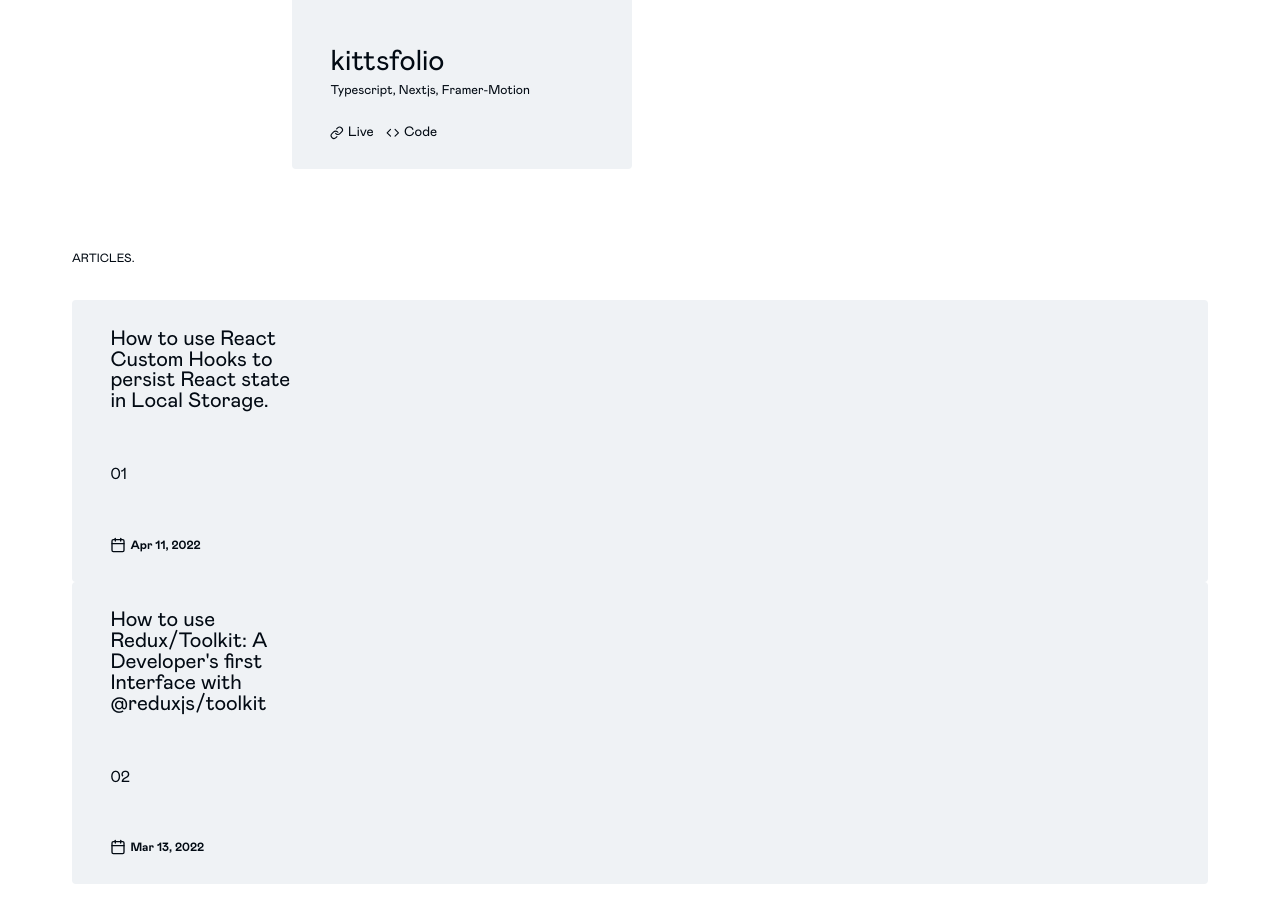
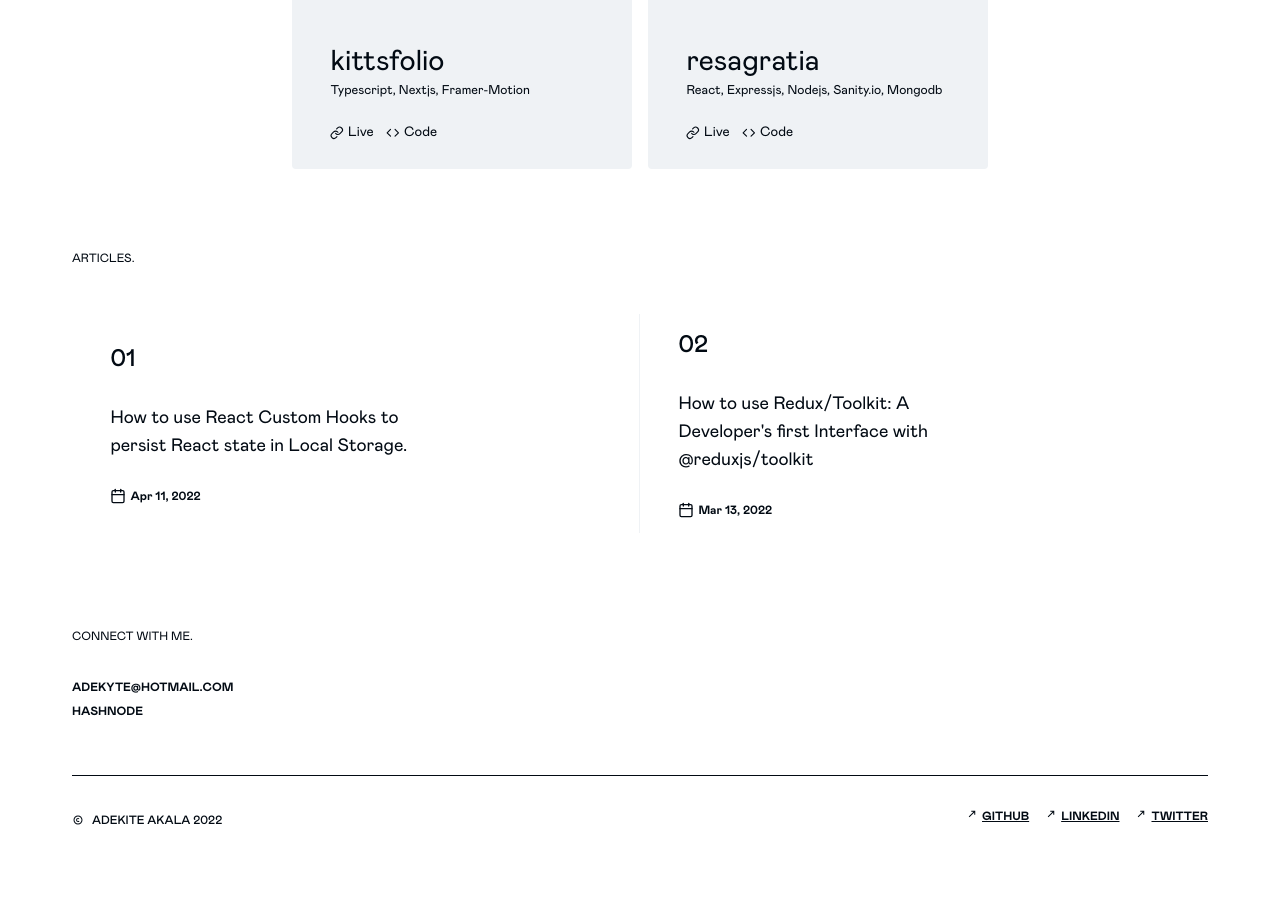
Before and after one commit to sambabib/kittsfolio, a Next.js app: page / in a window 1280 px wide. Shown: the part 1380-2303 px from the top of the page. Built offline with nearby package versions, Linux system fonts and the light colour scheme.

Commit message:
added articles && connect footer

```diff
--- a/components/articles.tsx
+++ b/components/articles.tsx
@@ -1,5 +1,6 @@
 import React from 'react';
 import type { ReactElement } from 'react';
+import classNames from 'classnames/bind';
 
 // components
 import BlogPostsCard from './blogpostsCard';
@@ -7,7 +8,12 @@ import BlogPostsCard from './blogpostsCard';
 // utils
 import { posts } from '../utils/posts';
 
+// styles
+import styles from '../styles/articles.module.scss';
+
 const Articles = (): ReactElement => {
+  let cx = classNames.bind(styles);
+
   return (
     <div className='container mx-auto my-20'>
       <section className=' px-8'>
@@ -18,9 +24,9 @@ const Articles = (): ReactElement => {
         </div>
 
         <section>
-          <div className=''>
+          <div className={cx('flex flex-row flex-wrap justify-between items-center', styles.articles)}>
             {posts.map((post, index) => (
-              <div className=''>
+              <div key={index} className={styles.articles__card}>
                 <BlogPostsCard post={post} />
               </div>
             ))}
--- a/components/blogpostsCard.tsx
+++ b/components/blogpostsCard.tsx
@@ -15,13 +15,14 @@ const BlogPostsCard = ({ post }: BlogProps): ReactElement => {
     <>
       <a href={post.link} target='__blank'>
         <div className={styles.posts__card__container}>
-          <div className={styles.card__heading}>
-            <h3>{post.title}</h3>
+          <div className={styles.card__id}>
+            <span className='text-2xl font-medium'>{post.id}</span>
           </div>
 
-          <div className="">
-            <span>{post.id}</span>
+          <div className={styles.card__heading}>
+            <h3 className='text-lg'>{post.title}</h3>
           </div>
+
 
           <div className={styles.card__date}>
             <FiCalendar /> <span>{post.postedOn}</span>
--- /dev/null
+++ b/components/connect.tsx
@@ -0,0 +1,72 @@
+import React from 'react';
+import type { ReactElement } from 'react';
+import { CgCopyright, CgArrowTopRight } from 'react-icons/cg';
+
+const Connect = (): ReactElement => {
+  return (
+    <div className='container mx-auto my-20'>
+      <section className=' px-8'>
+        <div className=''>
+          <h3 className='leading-relaxed text-xs uppercase font-light mb-8'>
+            Connect with me.
+          </h3>
+        </div>
+
+        <section>
+          <div className='flex flex-col'>
+            <span className='text-sm lg:text-xs font-semibold uppercase w-full hover:underline transition-all pb-2'>
+              <a href='mailto:adekyte@hotmail.com'>adekyte@hotmail.com</a>
+            </span>
+
+            <span className='text-sm lg:text-xs font-semibold uppercase w-full hover:underline transition-all pb-2'>
+              <a href='https://kitts.hashnode.dev/' target='__blank'>
+                Hashnode
+              </a>
+            </span>
+          </div>
+
+          <div className='border-t border-t-solid border-t-[#020a13] my-12 flex flex-col-reverse items-center md:flex md:flex-row md:justify-between'>
+            <div className='my-8'>
+              <span className='text-xs uppercase flex flex-row items-center font-medium'>
+                <CgCopyright className='mr-2' /> Adekite Akala{' '}
+                {new Date().getFullYear()}
+              </span>
+            </div>
+
+            <div className='my-8 flex flex-row gap-4'>
+              <span className='text-sm lg:text-xs font-semibold uppercase w-full underline transition-all pb-2'>
+                <a
+                  className='flex flex-row gap-1'
+                  href='https://kitts.hashnode.dev/'
+                  target='__blank'
+                >
+                  <CgArrowTopRight /> Github
+                </a>
+              </span>
+              <span className='text-sm lg:text-xs font-semibold uppercase w-full underline transition-all pb-2'>
+                <a
+                  className='flex flex-row gap-1'
+                  href='https://kitts.hashnode.dev/'
+                  target='__blank'
+                >
+                  <CgArrowTopRight /> LinkedIn
+                </a>
+              </span>
+              <span className='text-sm lg:text-xs font-semibold uppercase w-full underline transition-all pb-2'>
+                <a
+                  className='flex flex-row gap-1'
+                  href='https://kitts.hashnode.dev/'
+                  target='__blank'
+                >
+                  <CgArrowTopRight /> Twitter
+                </a>
+              </span>
+            </div>
+          </div>
+        </section>
+      </section>
+    </div>
+  );
+};
+
+export default Connect;
--- a/components/modal.tsx
+++ b/components/modal.tsx
@@ -7,7 +7,7 @@ import { motion, AnimatePresence } from 'framer-motion';
 import styles from '../styles/modal.module.scss';
 
 // icons
-import { FiCode, FiLink, FiX, FiArrowLeft } from 'react-icons/fi';
+import { FiCode, FiLink, FiGitBranch, FiArrowLeft } from 'react-icons/fi';
 
 interface ModalProps {
   project: any;
@@ -73,6 +73,11 @@ const Modal = ({ project, open, setOpen }: ModalProps): ReactElement => {
 
             <div className={cx('flex flex-col gap-2 my-12', styles.code)}>
               <h4 className='text-sm font-semibold'>Github</h4>
+              {project.code === '' ? (
+                <span className='text-xs'>
+                  <FiGitBranch className={styles.icon} /> Private
+                </span>
+              ) : (
                 <a
                   className='text-xs font-semibold'
                   href={project.code}
@@ -80,20 +85,35 @@ const Modal = ({ project, open, setOpen }: ModalProps): ReactElement => {
                 >
                   <FiCode className={styles.icon} /> {project.code}
                 </a>
+              )}
             </div>
           </div>
 
-          <a href={project.live} target='__blank'>
+          <a
+            className={`${
+              project.live === '' && 'cursor-not-allowed pointer-events-none'
+            }`}
+            href={project.live}
+            target='__blank'
+          >
             <div
               className={cx(
                 'flex flex-row items-center justify-center gap-2',
                 styles.live
               )}
             >
+              {project.live === '' ? (
+                <p className='text-white text-sm'>
+                  This project currently lives on my local machine
+                </p>
+              ) : (
+                <>
                   <p className='text-white text-sm'>Live Demo</p>
                   <span>
                     <FiLink />
                   </span>
+                </>
+              )}
             </div>
           </a>
         </div>
--- a/pages/index.tsx
+++ b/pages/index.tsx
@@ -7,6 +7,7 @@ import Layout from '../components/layout';
 import Landing from '../components/landing';
 import Work from '../components/work';
 import Articles from '../components/articles';
+import Connect from '../components/connect';
 
 const Home = () => {
   return (
@@ -20,6 +21,7 @@ const Home = () => {
         <Landing />
         <Work />
         <Articles />
+        <Connect />
       </AnimatePresence>
     </>
   );
--- /dev/null
+++ b/styles/articles.module.scss
@@ -0,0 +1,12 @@
+// partials
+@import 'variable';
+
+@media (min-width: 768px) {
+  .articles__card {
+    width: 50%;
+
+    &:first-child {
+      border-right: 1px solid $background-tertiary;
+    }
+  }
+}
--- a/styles/blogpostscard.module.scss
+++ b/styles/blogpostscard.module.scss
@@ -4,23 +4,20 @@
 .posts__card__container {
   display: flex;
   flex-direction: column;
-  gap: 3.4rem;
+  gap: 1.8rem;
   padding: 1.8rem 2.4rem;
-  background: $background-tertiary;
-  border-radius: 4px;
+  position: relative;
   cursor: pointer;
+  width: 100%;
 
   &:hover {
     transition: all 0.5s ease-in-out;
-    background: $background-secondary;
+    background: $text-main;
+    color: $background-main;
   }
 
   .card__heading {
-    width: 200px;
-
-    h3 {
-      font-size: 1.3rem;
-    }
+    width: 300px;
   }
 
   .card__date {
@@ -32,7 +29,13 @@
     span {
       font-size: 0.75rem;
       font-weight: 600;
-
     }
   }
 }
+
+@media (max-width: 620px) {
+  .posts__card__container {
+    border-bottom: 1px solid $background-tertiary;
+    border-top: 1px solid $background-tertiary;
+  }
+}
--- a/styles/work.module.scss
+++ b/styles/work.module.scss
@@ -1,6 +1,5 @@
 .project__grid {
   display: grid;
-  //   grid-template-columns: repeat(2, 480px);
   justify-content: center;
   grid-template-columns: repeat(auto-fit, minmax(280px, 340px));
   gap: 1rem;
--- a/utils/projects.tsx
+++ b/utils/projects.tsx
@@ -43,9 +43,17 @@ export const projects: Projects[] = [
   {
     id: 5,
     title: `kittsfolio`,
-    tags: [`Typescript`, `Nextjs`, `Framer-Motion`, ],
+    tags: [`Typescript`, `Nextjs`, `Framer-Motion`],
     live: ``,
     code: `https://github.com/sambabib/kittsfolio`,
     description: `My portfoio website built in Typescript && Nextjs.`,
   },
+  {
+    id: 6,
+    title: `resagratia`,
+    tags: [`React`, `Expressjs`, `Nodejs`, `Sanity.io`, `Mongodb`],
+    live: `https://resagratia.com`,
+    code: ``,
+    description: `An e-learning webapp for data professionals and enthusiasts`,
+  },
 ];
```
Lines whose indentation alone changed are shown as unchanged.
